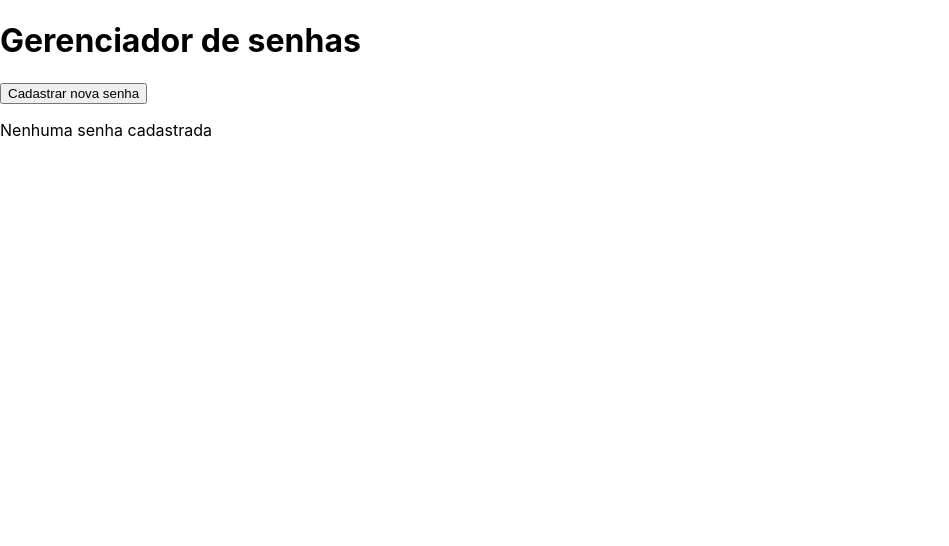
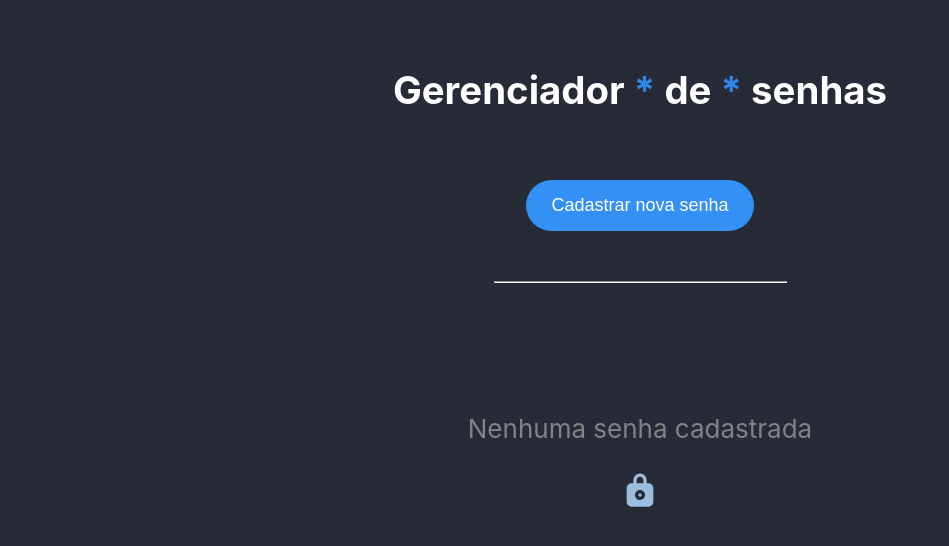
Before and after one commit to renanmarquesgarcia/password-manager, a React (Vite) app: page / in a window 1280 px wide. Shown: the top 546 px of the page, without its empty margins (0-949 px from the left). Built offline with nearby package versions, Linux system fonts and the light colour scheme.

Commit message:
Create css style for initial page

```diff
--- a/src/App.css
+++ b/src/App.css
@@ -1,3 +1,60 @@
+:root {
+
+  --bg-gray: #3b3f50;
+
+  --btn-blue: #3590f5;
+
+  --asterisk-red: #d11d1d;
+
+  --label-gray: #8d8d8d;
+
+  --label-card-gray: #9cbce0;
+}
+
+#root {
+  text-align: center;
+}
+
+header {
+  align-items: center;
+  color: white;
+  display: flex;
+  font-size: larger;
+  height: 180px;
+  justify-content: center;
+}
+
+h1 span {
+  color: #3187e7;
+}
+
+.register-btn {
+  background-color: var(--btn-blue);
+  border: none;
+  border-radius: 100px;
+  color: white;
+  cursor: pointer;
+  font-size: 18px;
+  margin-bottom: 50px;
+  padding: 15px 25px;
+}
+
+.line {
+  background-color: #cacaca;
+  margin: 0 auto;
+  margin-bottom: 130px;
+  width: 291px;
+}
+
+.no-registed-password {
+  color: #838383;
+  font-size: 26px;
+}
+
+.locker-img {
+  width: 40px;
+}
+
 .valid-password-check {
   color: #aeffb6;
 }
--- a/src/App.tsx
+++ b/src/App.tsx
@@ -4,6 +4,7 @@ import Card from './components/Card';
 import Form from './components/Form';
 import Title from './components/Title';
 import { PasswordManagerType } from './types/PasswordManagerType';
+import lockerIcon from './images/locker-img.svg';
 import './App.css';
 
 function App() {
@@ -38,7 +39,11 @@ function App() {
             onClickCancel={ handleToggleForm }
             onClickRegister={ addNewContent }
         />
-        : <Button text="Cadastrar nova senha" onClickShowForm={ handleToggleForm } /> }
+        : <Button
+            text="Cadastrar nova senha"
+            onClickShowForm={ handleToggleForm }
+        /> }
+      <hr className="line" />
       <section>
         {
           passwordManagerList.length > 0
@@ -64,7 +69,12 @@ function App() {
                 }
               </>
             )
-            : <p>Nenhuma senha cadastrada</p>
+            : (
+              <section>
+                <p className="no-registed-password">Nenhuma senha cadastrada</p>
+                <img className="locker-img" src={ lockerIcon } alt="icone de cadeado" />
+              </section>
+            )
         }
       </section>
     </>
--- a/src/components/Button.tsx
+++ b/src/components/Button.tsx
@@ -4,7 +4,14 @@ type ButtonProps = {
 };
 
 function Button({ text, onClickShowForm }: ButtonProps) {
-  return (<button onClick={ onClickShowForm }>{ text }</button>);
+  return (
+    <button
+      className="register-btn"
+      onClick={ onClickShowForm }
+    >
+      { text }
+    </button>
+  );
 }
 
 export default Button;
--- a/src/components/Title.tsx
+++ b/src/components/Title.tsx
@@ -1,5 +1,13 @@
 function Title() {
-  return (<h1>Gerenciador de senhas</h1>);
+  return (
+    <h1>
+      Gerenciador
+      <span> * </span>
+      de
+      <span> * </span>
+      senhas
+    </h1>
+  );
 }
 
 export default Title;
--- a/src/index.css
+++ b/src/index.css
@@ -1,3 +1,5 @@
+@import url('https://fonts.googleapis.com/css2?family=Roboto:wght@400;700;900&display=swap');
+
 body {
   margin: 0;
   font-family: -apple-system, BlinkMacSystemFont, 'Segoe UI', 'Roboto', 'Oxygen',
@@ -5,6 +7,7 @@ body {
     sans-serif;
   -webkit-font-smoothing: antialiased;
   -moz-osx-font-smoothing: grayscale;
+  background-color: #272A37;
 }
 
 code {
```
